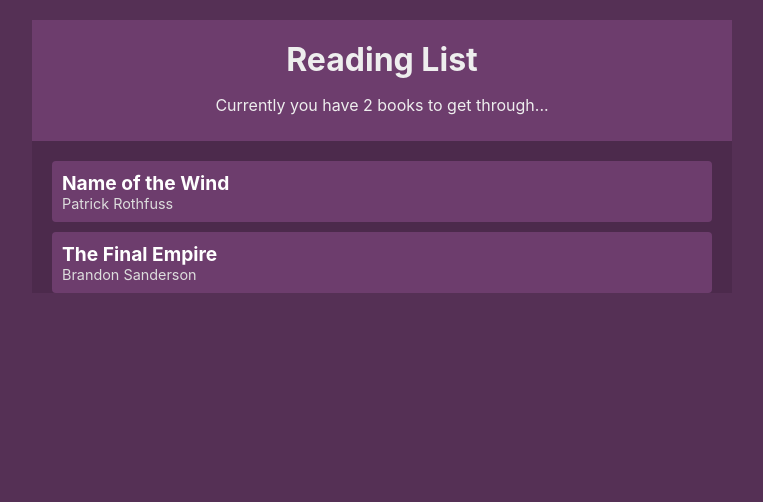
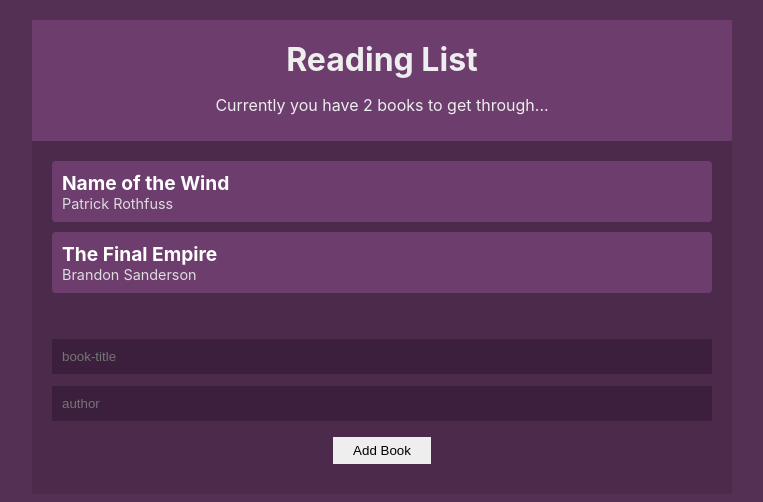
Before and after one commit to notsarthak/book-manage-React, a React (Create React App) app: page / in a window 1280 px wide. Shown: the top 502 px of the page, without its empty margins (258-1021 px from the left). Built offline with nearby package versions, Linux system fonts and the light colour scheme.

Commit message:
Created NewBookForm component and styled it

```diff
--- a/src/App.js
+++ b/src/App.js
@@ -3,6 +3,7 @@ import React from 'react';
 import BookContextProvider from './contexts/BookContext';
 import Navbar from './components/Navbar';
 import BookList from './components/BookList';
+import NewBookForm from './components/NewBookForm';
 
 function App() {
   return (
@@ -10,6 +11,7 @@ function App() {
       <BookContextProvider>
         <Navbar/>
         <BookList/>
+        <NewBookForm/>
       </BookContextProvider>
     </div>
   );
--- a/src/components/NewBookForm.js
+++ b/src/components/NewBookForm.js
@@ -0,0 +1,28 @@
+//In this component we need to use context because we need the function addBook to add new book to the context
+//In this component we require the useState hook from the react library as well because we need to locally store in this component what the user types in the input fields
+import React, {useContext,useState} from 'react';
+import {BookContext} from '../contexts/BookContext';
+
+//two states in this componenet to store in realtime what user types in the input fields (initial value of both peices of states is empty string) (updating the states in real time with the onChange event handler attached to input fields)
+//In the JSX returned by this component we have a form with 2 input fields, one for the author another for the title of the book along with a sumit button
+//after submitting the form setting the states of both properties as empty strings to clear out the input fields
+const NewBookForm = ()=>{
+    const {addBook} = useContext(BookContext);
+    const [title, setTitle] = useState('');
+    const [author, setAuthor] = useState('');
+    const handleSubmit = (e)=>{
+        e.preventDefault();
+        addBook(title, author);
+        setTitle('');
+        setAuthor('');
+    }
+    return (
+        <form onSubmit={handleSubmit}>
+            <input type="text" value={title} placeholder="book-title" onChange={(e)=>{setTitle(e.target.value)}} required/>
+            <input type="text" value={author} placeholder="author" onChange={(e)=>{setAuthor(e.target.value)}} required/>
+            <input type="submit" value="Add Book"/>
+        </form>
+    );
+}
+
+export default NewBookForm;
--- a/src/index.css
+++ b/src/index.css
@@ -57,3 +57,22 @@ body {
   margin: 20px;
   text-align: center;
 }
+form{
+  padding: 20px;
+}
+input[type='text']{
+  width: 100%;
+  padding: 10px;
+  box-sizing: border-box;
+  margin: 6px 0;
+  background: #3c1f3c;
+  color: #fff;
+  border: 0;
+}
+input[type='submit']{
+  margin: 10px auto;
+  background: #eee;
+  border: 0;
+  padding: 6px 20px;
+  display: block;
+}
```
